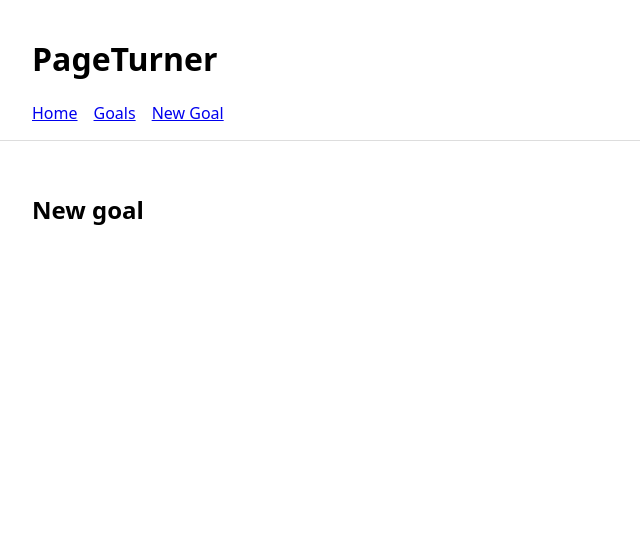
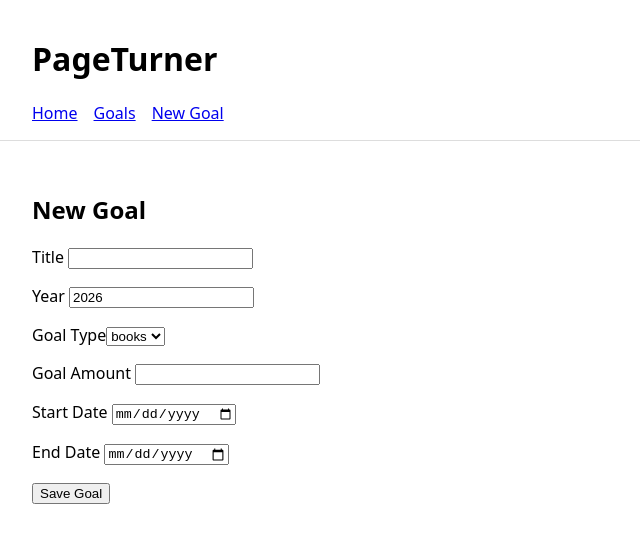
Before and after one commit to nateoseni/cpan212-project-group-3, a Next.js app in the folder web/: page /goals/new in a window 1280 px wide. Shown: the top 542 px of the page, without its empty margins (0-640 px from the left). Built offline with nearby package versions, Linux system fonts and the light colour scheme.

Commit message:
created a form that runs in browser using a client component, sends to /api/goals and rewrite forwards to Express

```diff
--- a/web/app/goals/new/page.js
+++ b/web/app/goals/new/page.js
@@ -1,3 +1,118 @@
+'use client';
+
+import { useState } from 'react';
+import { useRouter } from 'next/navigation';
+
+
 export default function NewGoalPage() {
-  return <h2>New goal</h2>;
+  const router = useRouter();
+
+  //state is the value the page remembers, one changes and react re-renders the page
+  const [submitting, setSubmitting] = useState(false); //true when the form is being submitted
+  const [errors, setErrors] = useState({}); //field errors from the server
+  const [message, setMessage] = useState(''); //general error message
+
+  async function handleSubmit(event) {
+    event.preventDefault();
+    setSubmitting(true); //disables the button and shows "Saving..."
+    setErrors({});
+    setMessage('');
+
+    //formData reads every input in the form by its name="..." attribute
+    const formData = new FormData(event.target);
+
+    //process the form data here
+    //for example, you could send it to a server or perform validation
+    //validator requires real numbers for year and goalAmount, so convert them to numbers here
+    const body = {
+      title: formData.get('title'),
+      year: Number(formData.get('year')),
+      goalType: formData.get('goalType'),
+      goalAmount: Number(formData.get('goalAmount')),
+      startDate: formData.get('startDate'),
+      endDate: formData.get('endDate'),
+    };
+
+    try {
+      //path is relative (/api/goals). The browser sends it to Next and the rewrite in next.config.mjs forwards it to Express
+      const res = await fetch('/api/goals', {
+        method: 'POST',
+        headers: { 'Content-Type': 'application/json' }, //tell express that the body is JSON
+        body: JSON.stringify(body), //turn object into JSON string for sending to server
+      });
+
+      //when API returns a 400, field errors appear next to the form
+      if (res.status === 400) {
+        const data = await res.json();
+        //api sends back an array of field errors, convert it to an object keyed by field name for easier display in the form
+        const fieldErrors = {};
+        for (const d of data.errors.details ?? []) {
+          fieldErrors[d.field] = d.message;
+        }
+        setErrors(fieldErrors);
+        setSubmitting(false); //enable button again
+        return; //stop processing, don't redirect to /goals
+      }
+
+      //any other error is displayed as a general message
+      if (!res.ok) throw new Error('Failed to save the goal');
+
+      //after saving land on the detail or list page and see the change
+      router.push('/goals'); //redirect to the list page after saving
+      router.refresh(); //re-fetch the server data to show the new goal
+    } catch (err) {
+      setMessage(err.message);
+      setSubmitting(false);
+    }
+  }
+
+  return (
+    <div>
+      <h2>New Goal</h2>
+
+       {/* onSubmit runs handleSubmit instead of a normal browser submit */}
+      <form onSubmit={handleSubmit}>
+        <p>
+           {/* name="title" is how FormData finds this input above */}
+          <label>Title <input name="title" /></label>
+           {/* Shows only if the API reported an error for this field.
+              The && means if errors.title exists then draw the span */}
+          {errors.title && <span className="error">{errors.title}</span>}
+        </p>
+        <p>
+          {/* defaultValue sets a starting value but lets the user change it */}
+          <label>Year <input name="year" type="number" defaultValue={2026} /></label>
+          {errors.year && <span className="error">{errors.year}</span>}
+        </p>
+        <p>
+          <label>
+            Goal Type
+            <select name="goalType" defaultValue="books">
+              <option value="books">books</option>
+              <option value="pages">pages</option>
+            </select>
+          </label>
+          {errors.goalType && <span className="error">{errors.goalType}</span>}
+        </p>
+        <p>
+          <label>Goal Amount <input name="goalAmount" type="number" /></label>
+          {errors.goalAmount && <span className="error">{errors.goalAmount}</span>}
+        </p>
+        <p>
+          <label>Start Date <input name="startDate" type="date" /></label>
+          {errors.startDate && <span className="error">{errors.startDate}</span>}
+        </p>
+        <p>
+          <label>End Date <input name="endDate" type="date" /></label>
+          {errors.endDate && <span className="error">{errors.endDate}</span>}
+        </p>
+          {/* the button is disabled while request is sending. disabled={submitting} is true from click until requests is complete. ensures no double submit */}
+          <button type="submit" disabled={submitting}>
+            {submitting ? 'Saving...' : 'Save Goal'}
+          </button>
+          {/* shows a general error message if the API returned an error that wasn't a field error */}
+          {message && <p className="error">{message}</p>}
+      </form>
+    </div>
+  );
 }
```
